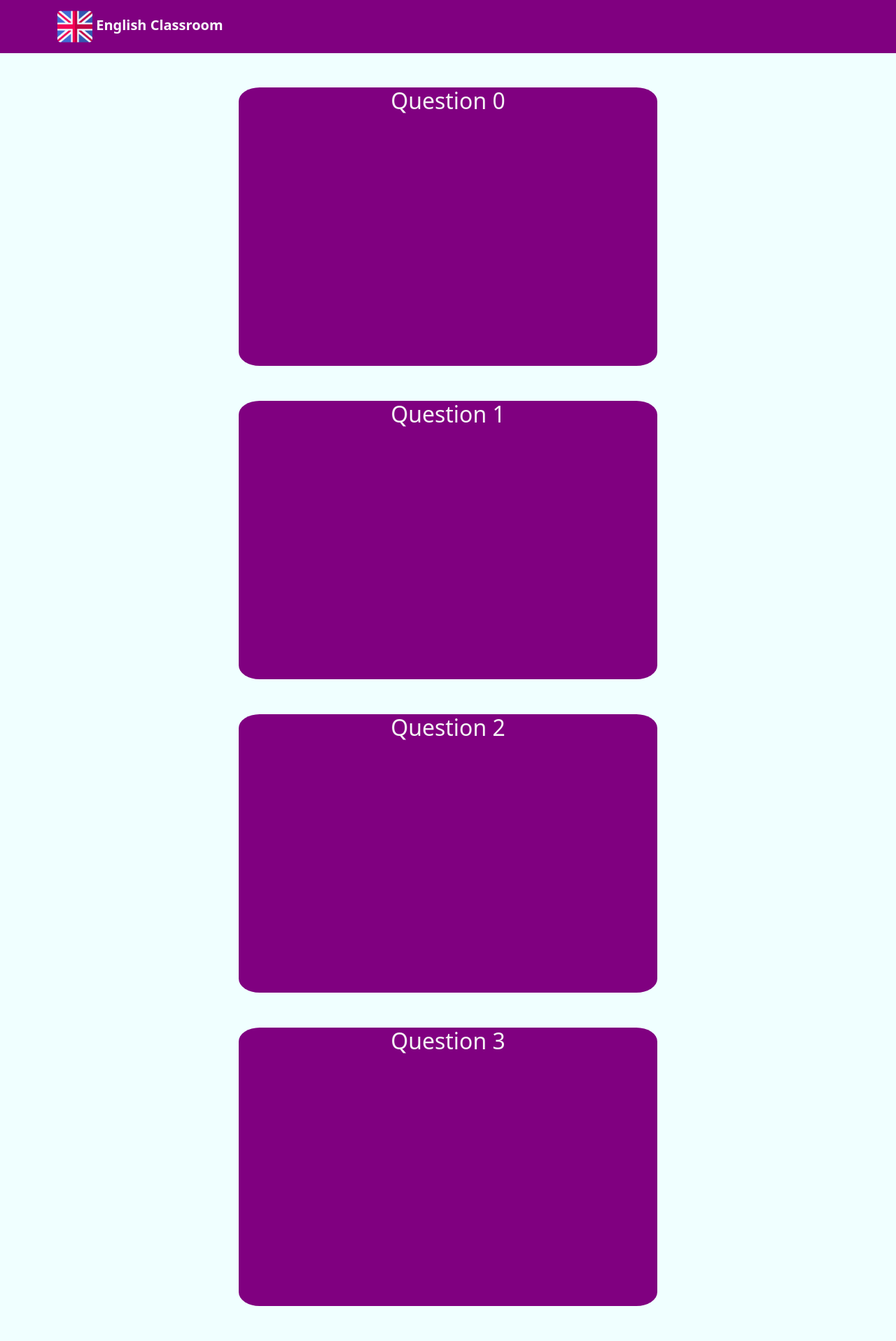
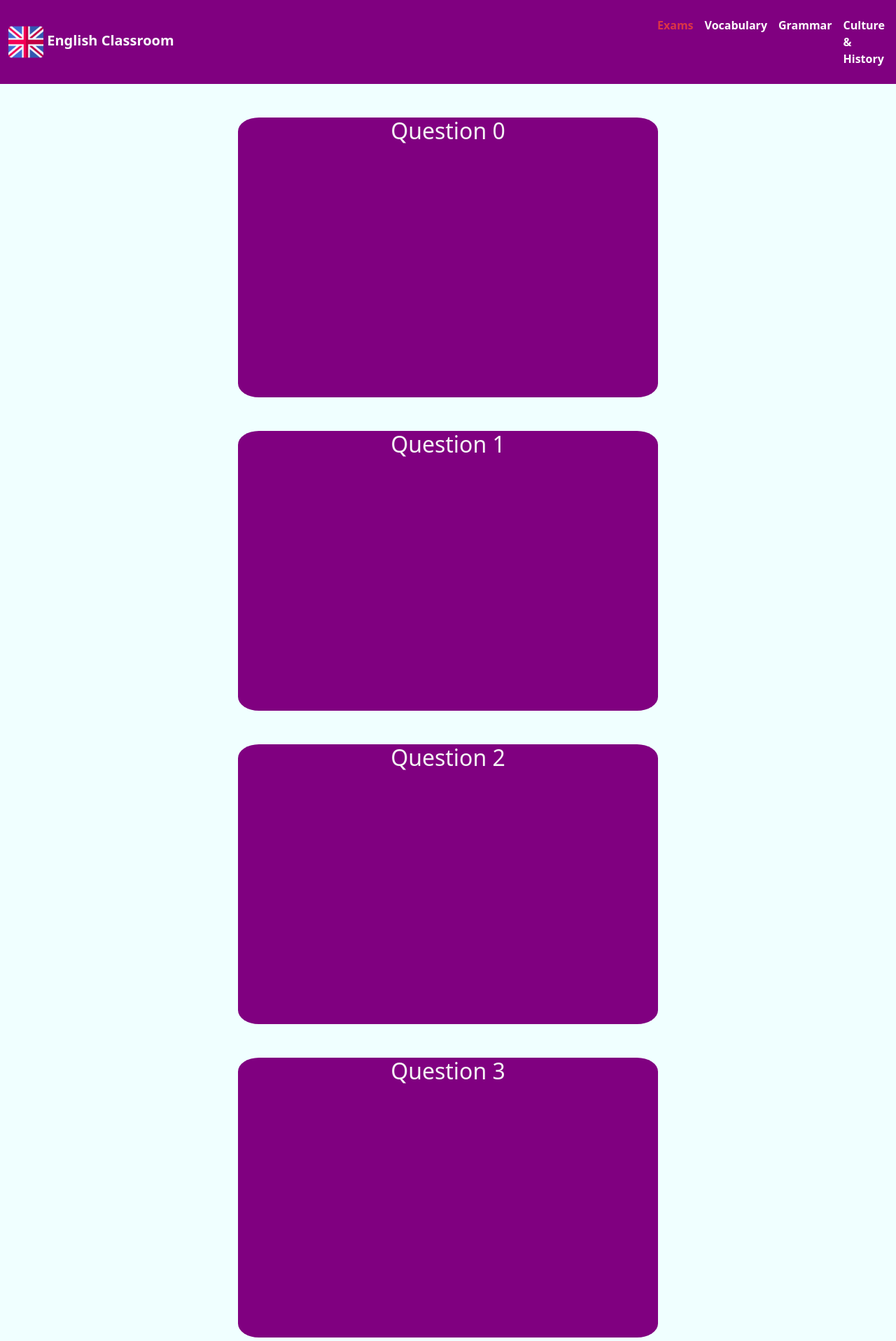
Before and after one commit to DidouLaMenace/WebSiteForLearningEnglish, a Flask app: page /card-voc-theme in a window 1280 px wide. Shown: the top 1917 px of the page at 70% size. Run offline with Flask 2, Linux system fonts and the light colour scheme; some web fonts are replaced.

Commit message:
Couleur ébène elle m'appelle daddy chocolat

```diff
--- a/app.py
+++ b/app.py
@@ -30,6 +30,10 @@ def card_gram_theme():
 def card_cult_theme():
     return render_template("cult/stack-cult.html")
 
+@app.route("/exams")
+def exams():
+    return render_template("exams/exams.html")
+
 if __name__=="__main__":
     app.debug=True
     app.run()
--- a/static/styles/return-card.css
+++ b/static/styles/return-card.css
@@ -1,4 +1,4 @@
-.card {
+.return-card {
     background-color: transparent;
     width: 600px;
     height: 400px;
@@ -7,7 +7,7 @@
     border-color: azure;
 }
 
-.card-wrap {
+.return-card-wrap {
     position: relative;
     width: 100%;
     height: 100%;
@@ -16,25 +16,25 @@
     transform-style: preserve-3d;
 }
 
-.card:hover .card-wrap {
+.return-card:hover .return-card-wrap {
 transform: rotateY(180deg);
 }
 
-.card-front,
-.card-back {
+.return-card-front,
+.return-card-back {
     position: absolute;
     width: 100%;
     height: 100%;
     backface-visibility: hidden;
 }
 
-.card-front {
+.return-card-front {
     border-radius: 5%;
     background-color: purple;
     color: whitesmoke;
 }
 
-.card-back {
+.return-card-back {
     border-radius: 5%;
     background-color: blue;
     color: whitesmoke;
--- /dev/null
+++ b/templates/exams/exams.html
@@ -0,0 +1,5 @@
+{% extends "nav-tdl.html" %}
+
+{% block body %}
+
+{% endblock %}
--- a/templates/nav-tdl.html
+++ b/templates/nav-tdl.html
@@ -8,6 +8,7 @@
         <link href="//db.onlinewebfonts.com/c/db7994604cdb2450e83c893d200c251b?family=OMEGLE" rel="stylesheet" type="text/css"/>
         <link href="../static/styles/tournoi.css" rel="stylesheet">
         <link href="../static/styles/animation.css" rel="stylesheet">
+        {% block head %}{% endblock %}
     </head>
 
     <body>
@@ -16,6 +17,9 @@
                 <a class="navbar-brand fw-bold" href="/"><span class="text-light white"> <img src="../static/img/royaume-uni.png" width="50" height="50"> English Classroom</span></a>
             </div>
             <ul class="navbar-nav m-2">
+                <li class="nac-item active">
+                    <a class="nav-link" href="/exams"><span class="fw-bold text-danger">Exams</span></a>
+                </li>
                 <li class="nav-item active">
                     <a class="nav-link" href="/vocabulary"><span class="fw-bold text-white">Vocabulary</span></a>
                 </li>
--- a/templates/voc/stack-voc.html
+++ b/templates/voc/stack-voc.html
@@ -1,24 +1,10 @@
-<!DOCTYPE html>
-<html>
-    <head>
-        <meta charset="utf-8">
-        <title>English Classroom</title>
-        <link href="https://cdn.jsdelivr.net/npm/bootstrap@5.0.2/dist/css/bootstrap.min.css" rel="stylesheet" integrity="sha384-EVSTQN3/azprG1Anm3QDgpJLIm9Nao0Yz1ztcQTwFspd3yD65VohhpuuCOmLASjC" crossorigin="anonymous">
-        <link href="//db.onlinewebfonts.com/c/effd74cbf0d7ec814ef5b5c8b44e0988?family=VeneerW01-Two" rel="stylesheet" type="text/css"/>
-        <link href="../static/styles/tournoi.css" rel="stylesheet">
-        <link href="../static/styles/animation.css" rel="stylesheet">
+{% extends "nav-tdl.html" %}
+
+{% block head %}
     <link href="../static/styles/return-card.css" rel="stylesheet">
+{% endblock %}
 
-    </head>
-
-    <body>
-        <nav class="navbar navbar-expand-md bg-color-nav">
-            <div class="container-lg">
-                <a class="navbar-brand fw-bold" href="/"><span class="text-light white"> <img src="../static/img/royaume-uni.png" width="50" height="50"> English Classroom</span></a>
-            </div>
-        </nav>
-
-
+{% block body %}
     <div class="container-fluid">
 
         {% for i in range(10) %}
@@ -26,12 +12,12 @@
             <div class="col-sm m-5"></div>
             <div class="col-sm">
                 <div class="mt-5 tx-center">
-                        <div class="card">
-                            <div class="card-wrap">
-                              <div class="card-front">
+                    <div class="return-card">
+                        <div class="return-card-wrap">
+                            <div class="return-card-front">
                             <h2>Question {{i}}</h2>
                             </div>
-                              <div class="card-back">
+                            <div class="return-card-back">
                             <h2>Réponse {{i}}</h2>
                             </div>
                         </div>
@@ -43,14 +29,4 @@
 
         {% endfor %}
     </div>
-
-        <div class="text-center">
-            <a href="https://www.flaticon.com/fr/icones-gratuites/union-jack" title="union jack icônes">Union jack icônes créées par Freepik - Flaticon</a>
-            <a href="https://www.flaticon.com/fr/icones-gratuites/anglais" title="anglais icônes">Anglais icônes créées par Freepik - Flaticon</a>
-            <a href="https://www.flaticon.com/free-icons/dictionary" title="dictionary icons">Dictionary icons created by Freepik - Flaticon</a>
-            <a href="https://www.flaticon.com/free-icons/grammar" title="grammar icons">Grammar icons created by Freepik - Flaticon</a>
-            <a href="https://www.flaticon.com/free-icons/history" title="history icons">History icons created by Eucalyp - Flaticon</a>
-        </div>
-        <script src="https://cdn.jsdelivr.net/npm/bootstrap@5.0.2/dist/js/bootstrap.bundle.min.js" integrity="sha384-MrcW6ZMFYlzcLA8Nl+NtUVF0sA7MsXsP1UyJoMp4YLEuNSfAP+JcXn/tWtIaxVXM" crossorigin="anonymous"></script>
-    </body>
-</html>
+{% endblock %}
```
Also changed, not shown: templates/cult/stack-cult.html (+4 -4 lines), templates/gram/stack-gram.html (+4 -4 lines). Lines whose indentation alone changed are shown as unchanged.
